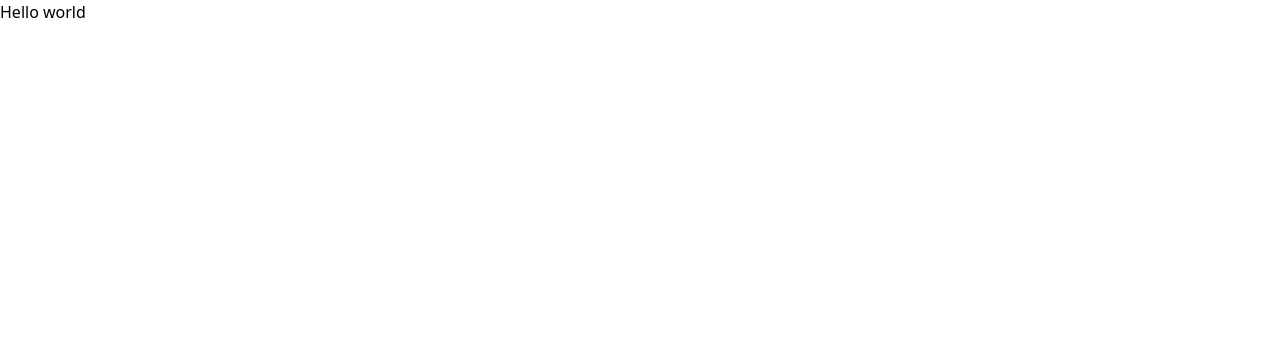
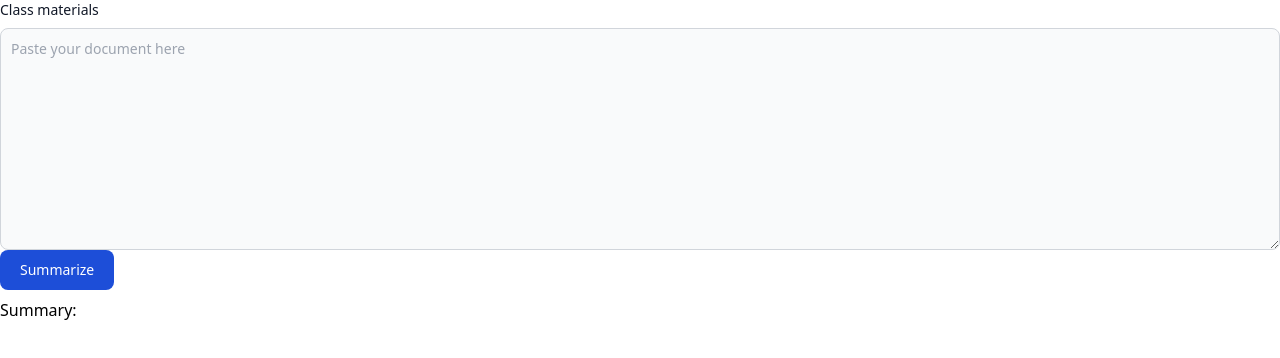
Before and after one commit to kharvd/tutors, a Next.js app: page / in a window 1280 px wide. Shown: the top 358 px of the page. Built offline with nearby package versions, Linux system fonts and the light colour scheme.

Commit message:
make it prettier

```diff
--- a/src/pages/index.tsx
+++ b/src/pages/index.tsx
@@ -1,119 +1,40 @@
 import Image from "next/image";
 import { Inter } from "next/font/google";
+import { useState } from "react";
 
 const inter = Inter({ subsets: ["latin"] });
 
 export default function Home() {
+  const [document, setDocument] = useState<string>("");
+  const [summary, setSummary] = useState<string>("");
   return (
-    <main>Hello world</main>
-    // <main
-    //   className={`flex min-h-screen flex-col items-center justify-between p-24 ${inter.className}`}
-    // >
-    //   <div className="z-10 w-full max-w-5xl items-center justify-between font-mono text-sm lg:flex">
-    //     <p className="fixed left-0 top-0 flex w-full justify-center border-b border-gray-300 bg-gradient-to-b from-zinc-200 pb-6 pt-8 backdrop-blur-2xl dark:border-neutral-800 dark:bg-zinc-800/30 dark:from-inherit lg:static lg:w-auto  lg:rounded-xl lg:border lg:bg-gray-200 lg:p-4 lg:dark:bg-zinc-800/30">
-    //       Get started by editing&nbsp;
-    //       <code className="font-mono font-bold">src/pages/index.tsx</code>
-    //     </p>
-    //     <div className="fixed bottom-0 left-0 flex h-48 w-full items-end justify-center bg-gradient-to-t from-white via-white dark:from-black dark:via-black lg:static lg:h-auto lg:w-auto lg:bg-none">
-    //       <a
-    //         className="pointer-events-none flex place-items-center gap-2 p-8 lg:pointer-events-auto lg:p-0"
-    //         href="https://vercel.com?utm_source=create-next-app&utm_medium=default-template-tw&utm_campaign=create-next-app"
-    //         target="_blank"
-    //         rel="noopener noreferrer"
-    //       >
-    //         By{' '}
-    //         <Image
-    //           src="/vercel.svg"
-    //           alt="Vercel Logo"
-    //           className="dark:invert"
-    //           width={100}
-    //           height={24}
-    //           priority
-    //         />
-    //       </a>
-    //     </div>
-    //   </div>
+    <main>
+      <label
+        htmlFor="message"
+        className="block mb-2 text-sm font-medium text-gray-900 dark:text-white"
+      >
+        Class materials
+      </label>
 
-    //   <div className="relative flex place-items-center before:absolute before:h-[300px] before:w-[480px] before:-translate-x-1/2 before:rounded-full before:bg-gradient-radial before:from-white before:to-transparent before:blur-2xl before:content-[''] after:absolute after:-z-20 after:h-[180px] after:w-[240px] after:translate-x-1/3 after:bg-gradient-conic after:from-sky-200 after:via-blue-200 after:blur-2xl after:content-[''] before:dark:bg-gradient-to-br before:dark:from-transparent before:dark:to-blue-700/10 after:dark:from-sky-900 after:dark:via-[#0141ff]/40 before:lg:h-[360px]">
-    //     <Image
-    //       className="relative dark:drop-shadow-[0_0_0.3rem_#ffffff70] dark:invert"
-    //       src="/next.svg"
-    //       alt="Next.js Logo"
-    //       width={180}
-    //       height={37}
-    //       priority
-    //     />
-    //   </div>
-
-    //   <div className="mb-32 grid text-center lg:mb-0 lg:grid-cols-4 lg:text-left">
-    //     <a
-    //       href="https://nextjs.org/docs?utm_source=create-next-app&utm_medium=default-template-tw&utm_campaign=create-next-app"
-    //       className="group rounded-lg border border-transparent px-5 py-4 transition-colors hover:border-gray-300 hover:bg-gray-100 hover:dark:border-neutral-700 hover:dark:bg-neutral-800/30"
-    //       target="_blank"
-    //       rel="noopener noreferrer"
-    //     >
-    //       <h2 className={`mb-3 text-2xl font-semibold`}>
-    //         Docs{' '}
-    //         <span className="inline-block transition-transform group-hover:translate-x-1 motion-reduce:transform-none">
-    //           -&gt;
-    //         </span>
-    //       </h2>
-    //       <p className={`m-0 max-w-[30ch] text-sm opacity-50`}>
-    //         Find in-depth information about Next.js features and API.
-    //       </p>
-    //     </a>
-
-    //     <a
-    //       href="https://nextjs.org/learn?utm_source=create-next-app&utm_medium=default-template-tw&utm_campaign=create-next-app"
-    //       className="group rounded-lg border border-transparent px-5 py-4 transition-colors hover:border-gray-300 hover:bg-gray-100 hover:dark:border-neutral-700 hover:dark:bg-neutral-800/30"
-    //       target="_blank"
-    //       rel="noopener noreferrer"
-    //     >
-    //       <h2 className={`mb-3 text-2xl font-semibold`}>
-    //         Learn{' '}
-    //         <span className="inline-block transition-transform group-hover:translate-x-1 motion-reduce:transform-none">
-    //           -&gt;
-    //         </span>
-    //       </h2>
-    //       <p className={`m-0 max-w-[30ch] text-sm opacity-50`}>
-    //         Learn about Next.js in an interactive course with&nbsp;quizzes!
-    //       </p>
-    //     </a>
-
-    //     <a
-    //       href="https://vercel.com/templates?framework=next.js&utm_source=create-next-app&utm_medium=default-template-tw&utm_campaign=create-next-app"
-    //       className="group rounded-lg border border-transparent px-5 py-4 transition-colors hover:border-gray-300 hover:bg-gray-100 hover:dark:border-neutral-700 hover:dark:bg-neutral-800/30"
-    //       target="_blank"
-    //       rel="noopener noreferrer"
-    //     >
-    //       <h2 className={`mb-3 text-2xl font-semibold`}>
-    //         Templates{' '}
-    //         <span className="inline-block transition-transform group-hover:translate-x-1 motion-reduce:transform-none">
-    //           -&gt;
-    //         </span>
-    //       </h2>
-    //       <p className={`m-0 max-w-[30ch] text-sm opacity-50`}>
-    //         Discover and deploy boilerplate example Next.js&nbsp;projects.
-    //       </p>
-    //     </a>
-
-    //     <a
-    //       href="https://vercel.com/new?utm_source=create-next-app&utm_medium=default-template-tw&utm_campaign=create-next-app"
-    //       className="group rounded-lg border border-transparent px-5 py-4 transition-colors hover:border-gray-300 hover:bg-gray-100 hover:dark:border-neutral-700 hover:dark:bg-neutral-800/30"
-    //       target="_blank"
-    //       rel="noopener noreferrer"
-    //     >
-    //       <h2 className={`mb-3 text-2xl font-semibold`}>
-    //         Deploy{' '}
-    //         <span className="inline-block transition-transform group-hover:translate-x-1 motion-reduce:transform-none">
-    //           -&gt;
-    //         </span>
-    //       </h2>
-    //       <p className={`m-0 max-w-[30ch] text-sm opacity-50`}>
-    //         Instantly deploy your Next.js site to a shareable URL with Vercel.
-    //       </p>
-    //     </a>
-    //   </div>
-    // </main>
+      <textarea
+        id="message"
+        rows={10}
+        className="block p-2.5 w-full text-sm text-gray-900 bg-gray-50 rounded-lg border border-gray-300 focus:ring-blue-500 focus:border-blue-500 dark:bg-gray-700 dark:border-gray-600 dark:placeholder-gray-400 dark:text-white dark:focus:ring-blue-500 dark:focus:border-blue-500"
+        placeholder="Paste your document here"
+        onChange={(e) => setDocument(e.target.value)}
+      >
+        {document}
+      </textarea>
+      <input
+        type="button"
+        value="Summarize"
+        className="text-white bg-blue-700 hover:bg-blue-800 focus:ring-4 focus:ring-blue-300 font-medium rounded-lg text-sm px-5 py-2.5 mr-2 mb-2 dark:bg-blue-600 dark:hover:bg-blue-700 focus:outline-none dark:focus:ring-blue-800"
+        onClick={(e) => setSummary(document)}
+      />
+      <div>
+        Summary:
+        <div>{summary}</div>
+      </div>
+    </main>
   );
 }
```
